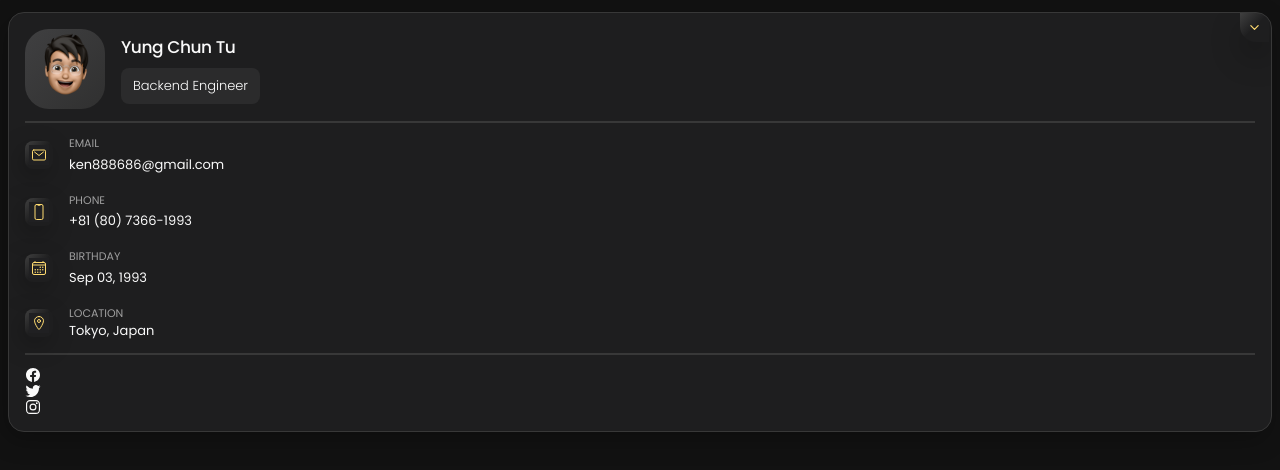
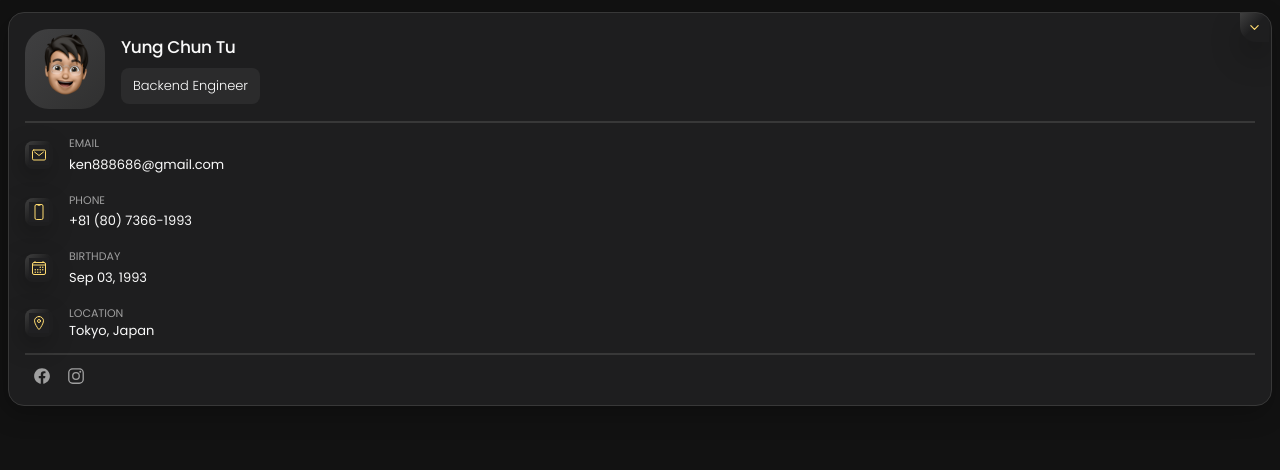
Before and after one commit to ken888686/ken888686.github.io, a React (Vite) app: page / in a window 1280 px wide. Both pictures are taken after a click on the button 1254 px from the left and 27 px from the top of the page. Shown: the top 470 px of the page. Built offline with nearby package versions, Linux system fonts and the light colour scheme.

Commit message:
create Social List component

```diff
--- a/src/components/Sidebar.tsx
+++ b/src/components/Sidebar.tsx
@@ -1,18 +1,8 @@
 import React, { useState, useTransition } from 'react';
-import {
-  IoChevronDown,
-  IoChevronDownCircle,
-  IoMailOutline,
-  IoPhonePortraitOutline,
-  IoCalendarOutline,
-  IoLocationOutline,
-  IoLogoFacebook,
-  IoLogoTwitter,
-  IoLogoInstagram,
-} from 'react-icons/io5';
+import { IoChevronDown } from 'react-icons/io5';
 import ContactList from './ContactList';
+import SocialList from './SocialList';
 import Separator from './Separator';
-import ContactInfo from './ContactInfo';
 
 const Sidebar = () => {
   const [isPending, startTransition] = useTransition();
@@ -64,26 +54,7 @@ const Sidebar = () => {
         <Separator />
         <ContactList />
         <Separator />
-
-        <ul className='social-list'>
-          <li className='social-item'>
-            <a href='#' className='social-link'>
-              <IoLogoFacebook />
-            </a>
-          </li>
-
-          <li className='social-item'>
-            <a href='#' className='social-link'>
-              <IoLogoTwitter />
-            </a>
-          </li>
-
-          <li className='social-item'>
-            <a href='#' className='social-link'>
-              <IoLogoInstagram />
-            </a>
-          </li>
-        </ul>
+        <SocialList />
       </div>
     </aside>
   );
--- /dev/null
+++ b/src/components/SocialInfo.tsx
@@ -0,0 +1,13 @@
+import React from 'react';
+
+function SocialInfo({ link, icon }: { link: string; icon: JSX.Element }) {
+  return (
+    <li>
+      <a href={link} className='text-lg -text--light-gray-70 hover:-text--light-gray'>
+        {icon}
+      </a>
+    </li>
+  );
+}
+
+export default SocialInfo;
--- /dev/null
+++ b/src/components/SocialList.tsx
@@ -0,0 +1,26 @@
+import React from 'react';
+import { IoLogoFacebook, IoLogoInstagram } from 'react-icons/io5';
+import SocialInfo from './SocialInfo';
+
+const socialInfo = [
+  {
+    id: 1,
+    link: 'https://www.facebook.com/AT.aarontu/',
+    icon: <IoLogoFacebook />,
+  },
+  {
+    id: 2,
+    link: 'https://www.instagram.com/aarontu.8293/',
+    icon: <IoLogoInstagram />,
+  },
+];
+
+function SocialList() {
+  const renderList = socialInfo.map((x) => {
+    return <SocialInfo key={x.id} link={x.link} icon={x.icon} />;
+  });
+
+  return <ul className='flex items-center justify-start gap-4 pb-1 pl-2'>{renderList}</ul>;
+}
+
+export default SocialList;
```
